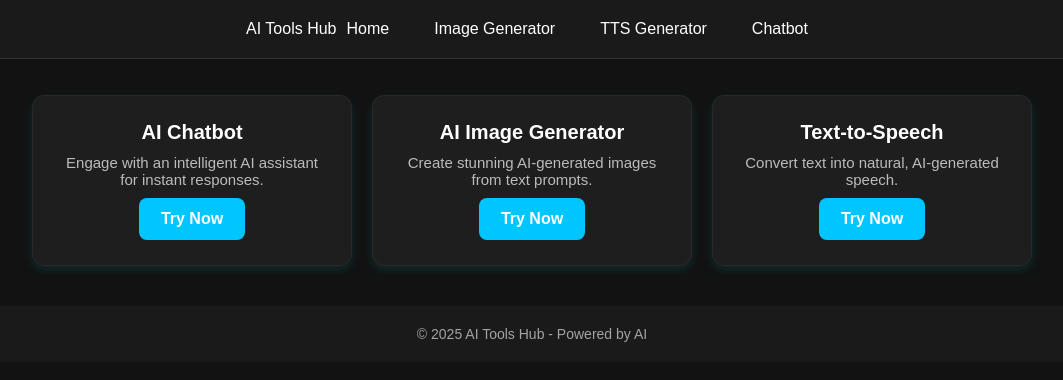
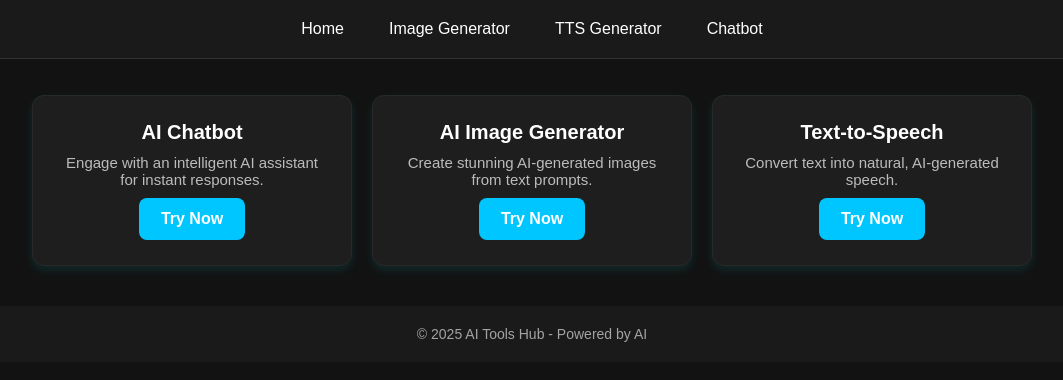
Before and after one commit to jamoesser/ai-tools-website, a plain HTML site: page index.html in a window 1280 px wide. Shown: the whole page, without its empty margins (108-1171 px from the left). Drawn offline with Linux system fonts and the light colour scheme.

Commit message:
Update index.html

```diff
--- a/index.html
+++ b/index.html
@@ -8,9 +8,8 @@
 </head>
 <body>
 
-    <!-- Navigation -->
+  <!-- Centered Navigation -->
     <nav>
-        <div class="logo">AI Tools Hub</div>
         <div class="nav-links">
             <a href="index.html">Home</a>
             <a href="image-generator.html">Image Generator</a>
@@ -18,6 +17,7 @@
             <a href="chatbot.html">Chatbot</a>
         </div>
     </nav>
+
 
     <!-- Hero Section -->
     <div class="hero">
```
